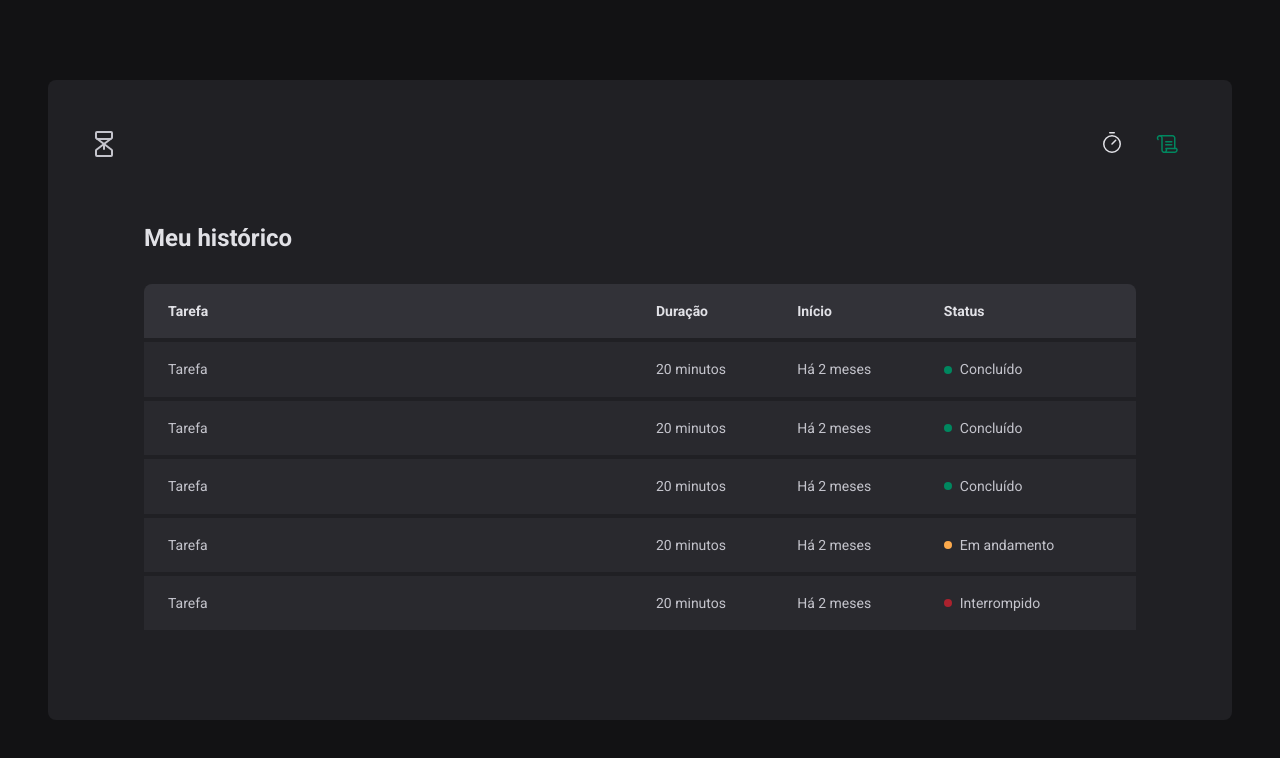
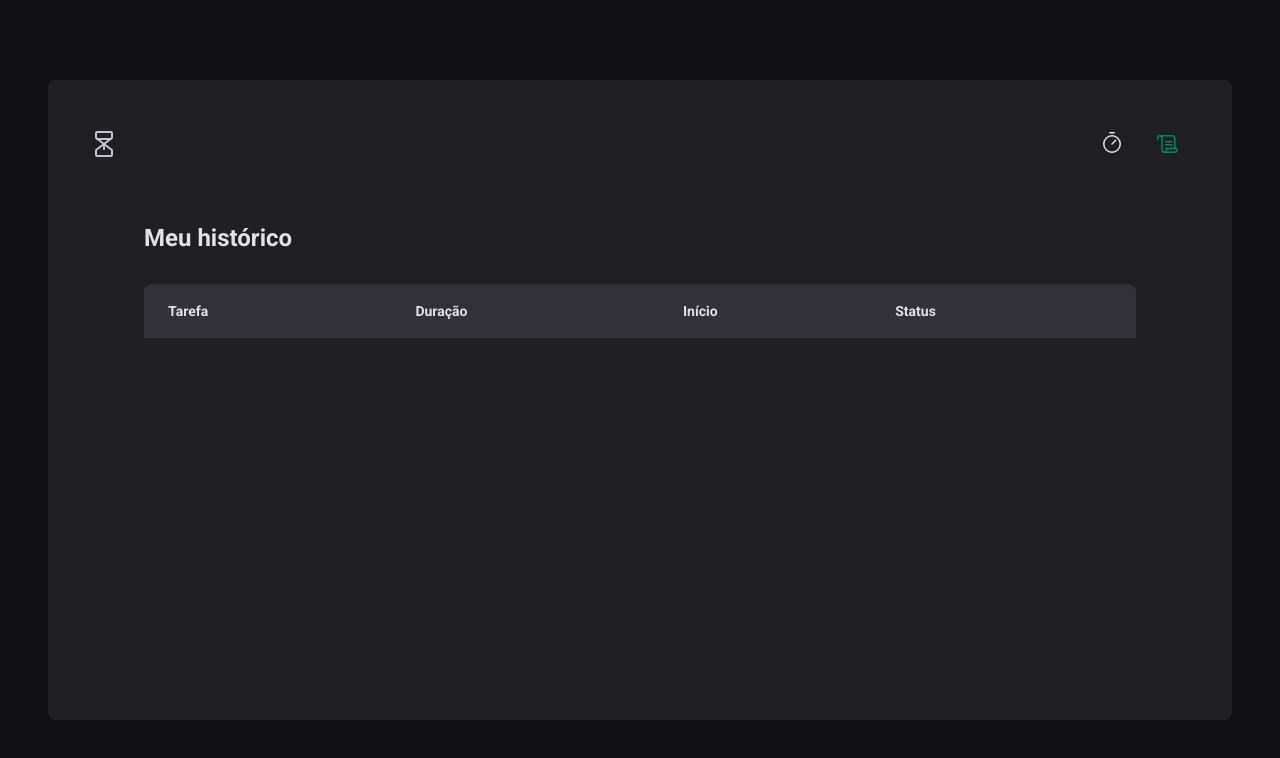
Before and after one commit to scsSilva/Focus, a React (Vite) app: page /history in a window 1280 px wide. Shown: the top 758 px of the page. Built offline with nearby package versions, Linux system fonts and the light colour scheme.

Commit message:
feat: list cycles history

```diff
--- a/src/pages/History/index.tsx
+++ b/src/pages/History/index.tsx
@@ -1,6 +1,12 @@
+import { useContext } from "react";
+import { CyclesContext } from "../../contexts/CyclesContext";
+import ptBR from "date-fns/locale/pt-BR";
+import { formatDistanceToNow } from "date-fns";
 import * as Styles from "./styles";
 
 const History = () => {
+  const { cycles } = useContext(CyclesContext);
+
   return (
     <Styles.Container>
       <h1>Meu histórico</h1>
@@ -16,46 +22,37 @@ const History = () => {
             </tr>
           </thead>
           <tbody>
-            <tr>
-              <td>Tarefa</td>
-              <td>20 minutos</td>
-              <td>Há 2 meses</td>
-              <td>
-                <Styles.Status statusColor="green">Concluído</Styles.Status>
-              </td>
-            </tr>
-            <tr>
-              <td>Tarefa</td>
-              <td>20 minutos</td>
-              <td>Há 2 meses</td>
-              <td>
-                <Styles.Status statusColor="green">Concluído</Styles.Status>
-              </td>
-            </tr>
-            <tr>
-              <td>Tarefa</td>
-              <td>20 minutos</td>
-              <td>Há 2 meses</td>
-              <td>
-                <Styles.Status statusColor="green">Concluído</Styles.Status>
-              </td>
-            </tr>
-            <tr>
-              <td>Tarefa</td>
-              <td>20 minutos</td>
-              <td>Há 2 meses</td>
-              <td>
-                <Styles.Status statusColor="yellow">Em andamento</Styles.Status>
-              </td>
-            </tr>
-            <tr>
-              <td>Tarefa</td>
-              <td>20 minutos</td>
-              <td>Há 2 meses</td>
-              <td>
-                <Styles.Status statusColor="red">Interrompido</Styles.Status>
-              </td>
-            </tr>
+            {cycles.map((cycle) => {
+              return (
+                <tr>
+                  <td>{cycle.task}</td>
+                  <td>{cycle.minutesAmount} minutos</td>
+                  <td>
+                    {formatDistanceToNow(cycle.startDate, {
+                      addSuffix: true,
+                      locale: ptBR,
+                    })}
+                  </td>
+                  <td>
+                    {cycle.finishedDate && (
+                      <Styles.Status statusColor="green">
+                        Concluído
+                      </Styles.Status>
+                    )}
+                    {cycle.interruptDate && (
+                      <Styles.Status statusColor="red">
+                        Interrompido
+                      </Styles.Status>
+                    )}
+                    {!cycle.finishedDate && !cycle.interruptDate && (
+                      <Styles.Status statusColor="yellow">
+                        Em andamento
+                      </Styles.Status>
+                    )}
+                  </td>
+                </tr>
+              );
+            })}
           </tbody>
         </table>
       </Styles.List>
```
